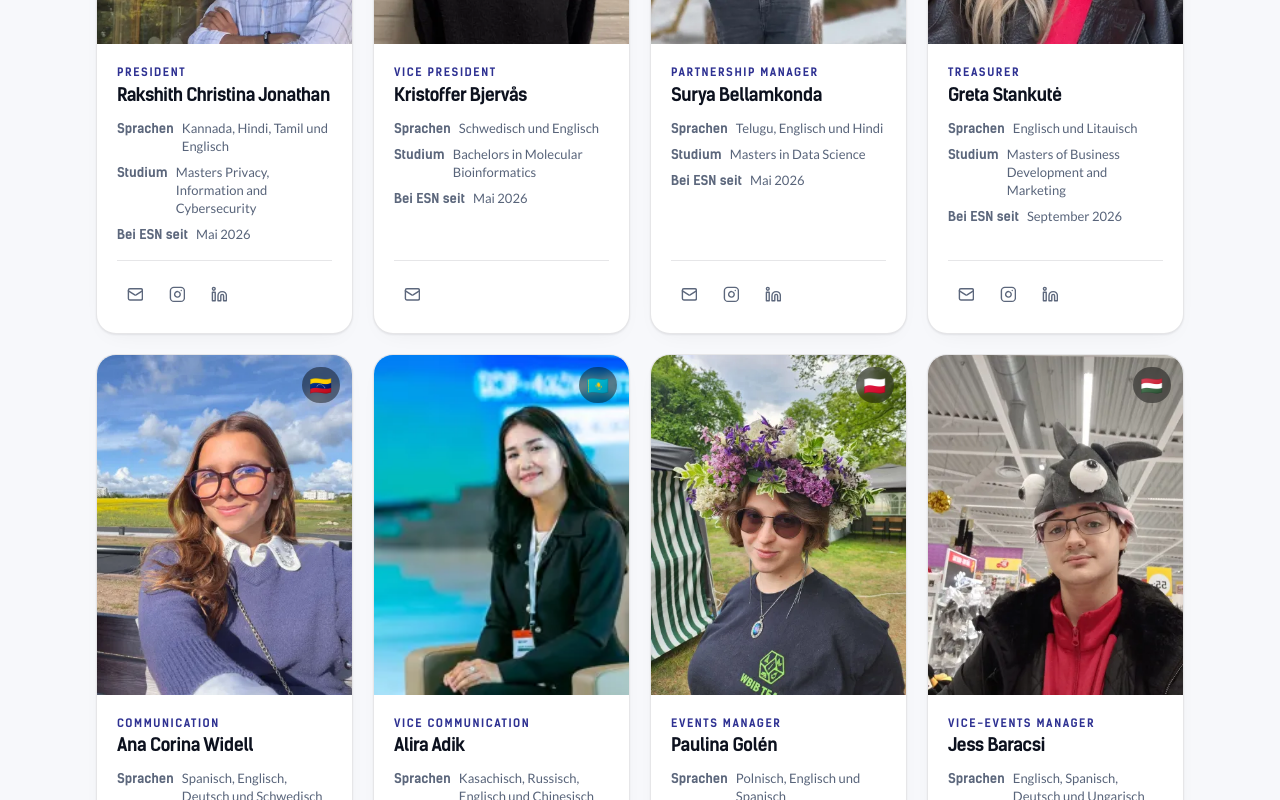
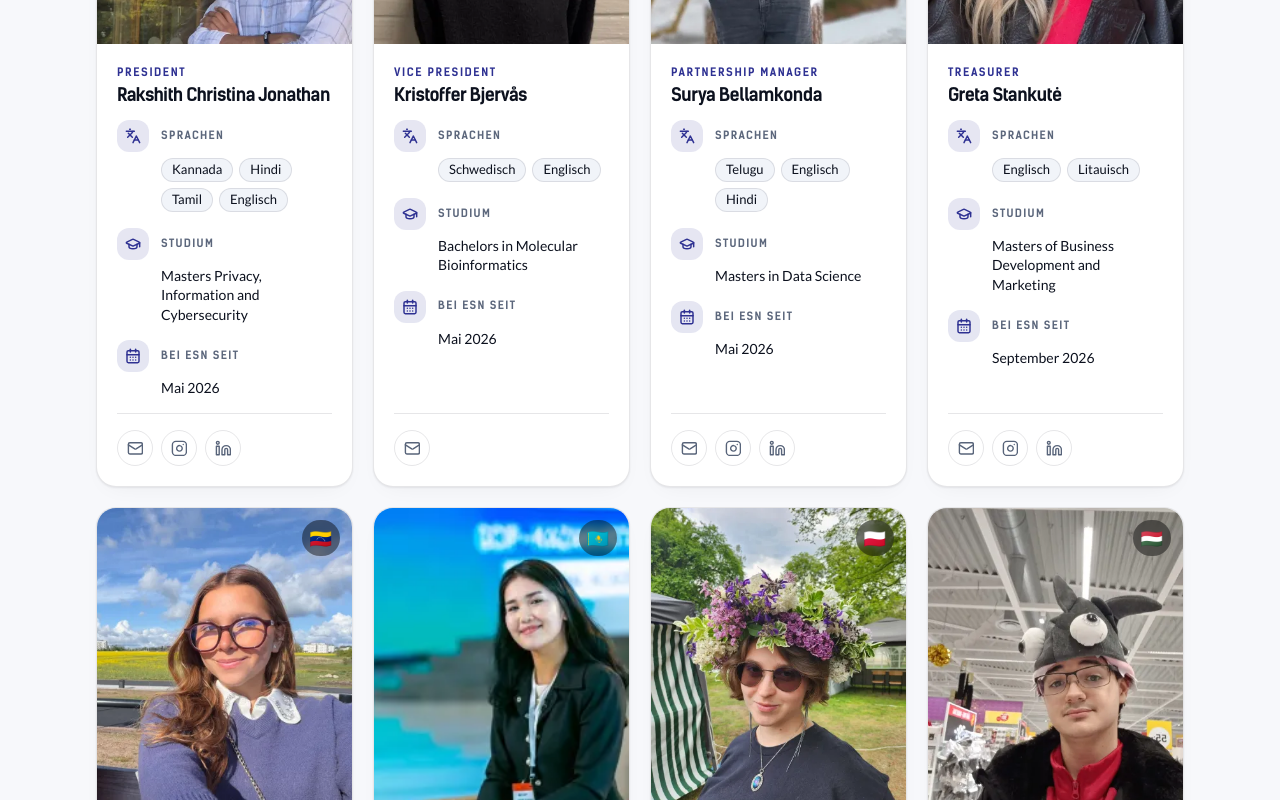
Before and after one commit to esn-skovde/website, a React (Vite) app: page /de/board/ in a window 1280 px wide. Shown: the part 1220-2020 px from the top of the page. Built offline with nearby package versions, Linux system fonts and the light colour scheme; a web font is replaced by a local one.

Commit message:
Lay out each board member's details as icon-led facts
Languages, studies and join date now sit under small labelled icon
badges, with languages as chips and the socials in a footer row, so
the card reads as a scannable list instead of a block of run-on text.

```diff
--- a/src/components/board/BoardGrid.jsx
+++ b/src/components/board/BoardGrid.jsx
@@ -1,12 +1,12 @@
 import { useTranslation } from "react-i18next";
-import { Instagram, Linkedin, Mail } from "lucide-react";
+import { CalendarDays, GraduationCap, Instagram, Languages, Linkedin, Mail } from "lucide-react";
 
 import Section from "../ui/Section";
 import Reveal from "../ui/Reveal";
 import Img from "../ui/Img";
 import useLang from "../../hooks/useLang";
 import { imageKey } from "../../lib/images";
-import { countryName, languageList, monthYear } from "../../lib/boardFacts";
+import { countryName, languageNames, monthYear } from "../../lib/boardFacts";
 
 const CARD_SIZES =
     "(min-width: 1280px) 288px, (min-width: 1024px) 30vw, (min-width: 640px) 45vw, 90vw";
@@ -43,18 +43,24 @@ const BoardGrid = ({ members }) => {
     const facts = (member) =>
         [
             {
+                key: "languages",
+                icon: Languages,
                 label: t("boardMembers.languages", { defaultValue: "Languages" }),
-                value: languageList(member.languages, lang),
+                items: languageNames(member.languages, lang),
             },
             {
+                key: "studies",
+                icon: GraduationCap,
                 label: t("boardMembers.studies", { defaultValue: "Studies" }),
                 value: member.studies,
             },
             {
+                key: "joined",
+                icon: CalendarDays,
                 label: t("boardMembers.joined", { defaultValue: "Joined ESN" }),
                 value: monthYear(member.esn_join_date, lang),
             },
-        ].filter((fact) => fact.value);
+        ].filter((fact) => fact.value || fact.items?.length);
 
     return (
         <Section title={t("boardMembers.title")}>
@@ -102,18 +108,44 @@ const BoardGrid = ({ members }) => {
                                 </h3>
                             </div>
 
-                            <dl className="flex flex-1 flex-col gap-2 text-[0.8125rem] leading-snug">
-                                {facts(member).map(({ label, value }) => (
-                                    <div key={label} className="flex gap-2">
-                                        <dt className="shrink-0 font-display font-bold text-ink-faint">
+                            {/* Each fact is an icon and a small label, with its value below
+                                at the label's own left edge, so every label and every line
+                                of every value starts at the same x. The old rows put the
+                                value beside a label of whatever width it had, and the values
+                                zigzagged. */}
+                            <dl className="flex flex-1 flex-col gap-4">
+                                {facts(member).map(({ key, icon: Icon, label, value, items }) => (
+                                    <div key={key}>
+                                        <dt className="flex items-center gap-3 font-display text-[0.6875rem] font-bold uppercase tracking-[0.12em] text-ink-faint">
+                                            <span
+                                                aria-hidden="true"
+                                                className="grid h-8 w-8 shrink-0 place-items-center rounded-xl bg-signal/[0.12] text-signal-ink"
+                                            >
+                                                <Icon className="h-4 w-4" strokeWidth={2.2} />
+                                            </span>
                                             {label}
                                         </dt>
-                                        <dd className="text-ink-muted">{value}</dd>
+                                        <dd className="mt-1.5 pl-11 text-[0.875rem] leading-snug text-ink">
+                                            {items ? (
+                                                <ul className="flex flex-wrap gap-1.5">
+                                                    {items.map((item) => (
+                                                        <li
+                                                            key={item}
+                                                            className="rounded-full border border-hairline/[var(--hairline-opacity)] bg-surface-2 px-2.5 py-0.5 text-[0.8125rem]"
+                                                        >
+                                                            {item}
+                                                        </li>
+                                                    ))}
+                                                </ul>
+                                            ) : (
+                                                value
+                                            )}
+                                        </dd>
                                     </div>
                                 ))}
                             </dl>
 
-                            <div className="flex gap-1.5 border-t border-hairline/[var(--hairline-opacity)] pt-4">
+                            <div className="flex gap-2 border-t border-hairline/[var(--hairline-opacity)] pt-4">
                                 {links(member, t).map(({ key, href, icon: Icon, label, external }) => (
                                     <a
                                         key={key}
@@ -121,7 +153,7 @@ const BoardGrid = ({ members }) => {
                                         aria-label={label}
                                         target={external ? "_blank" : undefined}
                                         rel={external ? "noopener noreferrer" : undefined}
-                                        className="grid h-9 w-9 place-items-center rounded-full text-ink-faint transition-colors hover:bg-signal/10 hover:text-signal-ink"
+                                        className="grid h-9 w-9 place-items-center rounded-full border border-hairline/[var(--hairline-opacity)] text-ink-muted transition-colors hover:border-signal hover:bg-signal/10 hover:text-signal-ink"
                                     >
                                         <Icon className="h-[1.05rem] w-[1.05rem]" strokeWidth={2} />
                                     </a>
```
Also changed, not shown: src/lib/boardFacts.js.
